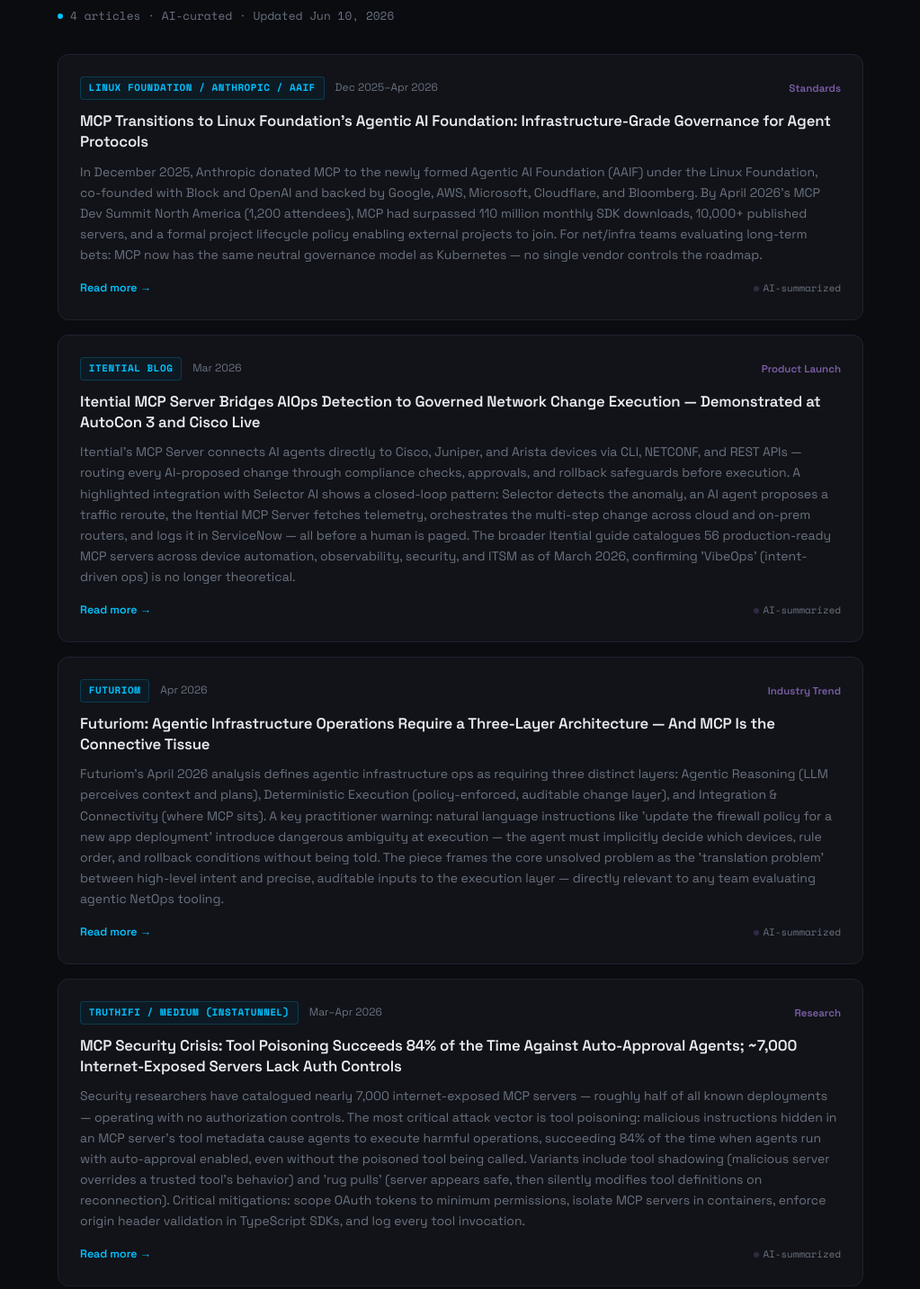
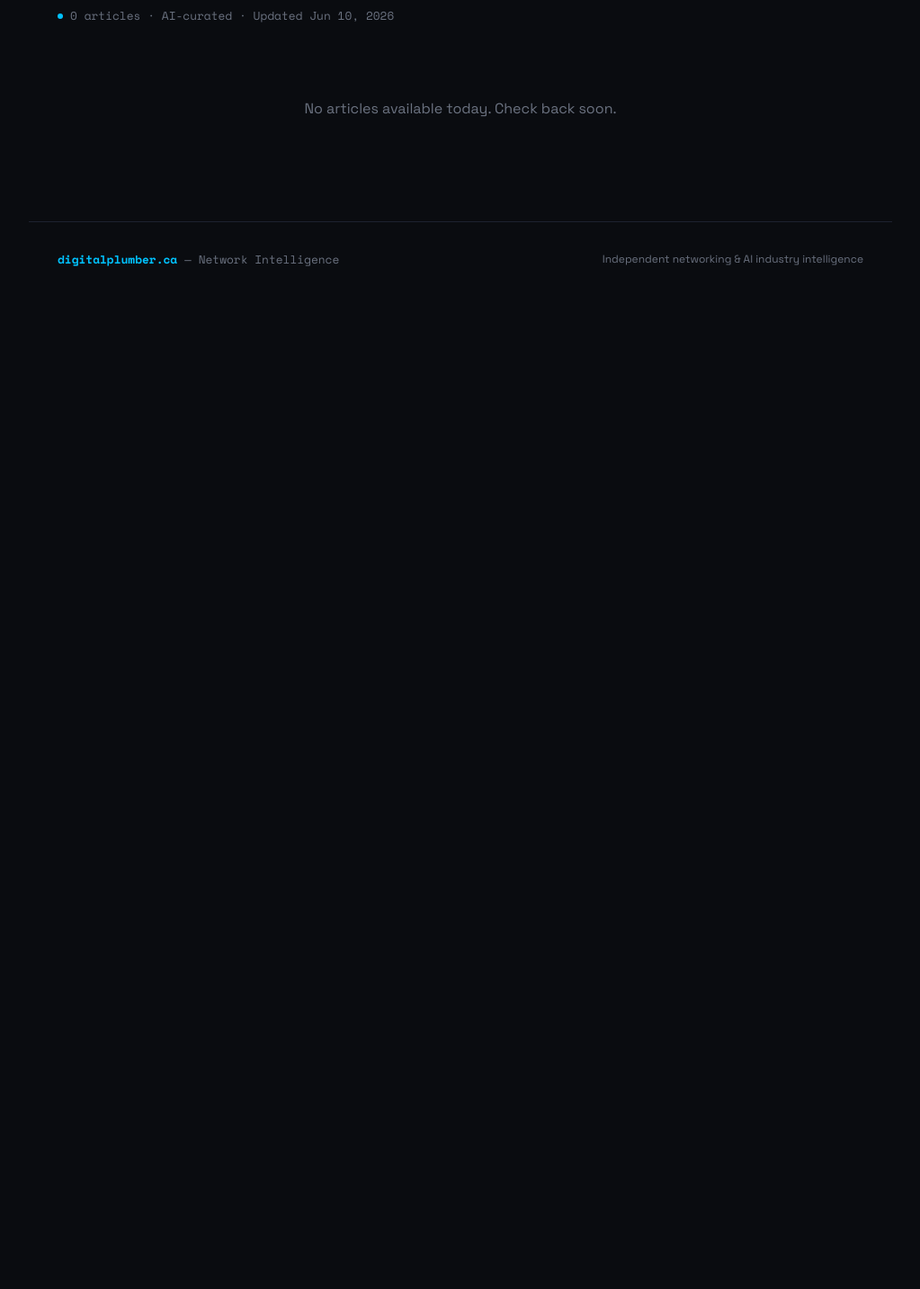
Before and after one commit to petvan/Digitalplumber.ca, a website: page index.html in a window 1280 px wide. Shown: the part 460-1893 px from the top of the page at 90% size, without its empty margins (128-1151 px from the left). After the commit the page ends 800 px from the top, so only its background shows below. Drawn offline with nearby package versions, Linux system fonts and the light colour scheme; no server answers.

Commit message:
Daily news update 2026-06-10

```diff
--- a/index.html
+++ b/index.html
@@ -531,66 +531,11 @@
 
 <div class="status-bar">
   <div class="status-dot"></div>
-  <span>4 articles · AI-curated · Updated Jun 10, 2026</span>
+  <span>0 articles · AI-curated · Updated Jun 10, 2026</span>
 </div>
 
 <div class="news-grid" id="newsGrid">
-
-    <div class="card" data-topic="Agentic AI &amp; MCP">
-      <div class="card-meta">
-        <span class="source-tag">Linux Foundation / Anthropic / AAIF</span>
-        <span class="card-date">Dec 2025–Apr 2026</span>
-        <span class="card-category">Standards</span>
-      </div>
-      <h2>MCP Transitions to Linux Foundation's Agentic AI Foundation: Infrastructure-Grade Governance for Agent Protocols</h2>
-      <p class="card-summary">In December 2025, Anthropic donated MCP to the newly formed Agentic AI Foundation (AAIF) under the Linux Foundation, co-founded with Block and OpenAI and backed by Google, AWS, Microsoft, Cloudflare, and Bloomberg. By April 2026's MCP Dev Summit North America (1,200 attendees), MCP had surpassed 110 million monthly SDK downloads, 10,000+ published servers, and a formal project lifecycle policy enabling external projects to join. For net/infra teams evaluating long-term bets: MCP now has the same neutral governance model as Kubernetes — no single vendor controls the roadmap.</p>
-      <div class="card-footer">
-        <a class="read-link" href="https://www.linuxfoundation.org/press/linux-foundation-announces-the-formation-of-the-agentic-ai-foundation" target="_blank" rel="noopener">Read more →</a>
-        <span class="ai-badge"><span class="ai-dot"></span> AI-summarized</span>
-      </div>
-    </div>
-
-    <div class="card" data-topic="Agentic AI &amp; MCP">
-      <div class="card-meta">
-        <span class="source-tag">Itential Blog</span>
-        <span class="card-date">Mar 2026</span>
-        <span class="card-category">Product Launch</span>
-      </div>
-      <h2>Itential MCP Server Bridges AIOps Detection to Governed Network Change Execution — Demonstrated at AutoCon 3 and Cisco Live</h2>
-      <p class="card-summary">Itential's MCP Server connects AI agents directly to Cisco, Juniper, and Arista devices via CLI, NETCONF, and REST APIs — routing every AI-proposed change through compliance checks, approvals, and rollback safeguards before execution. A highlighted integration with Selector AI shows a closed-loop pattern: Selector detects the anomaly, an AI agent proposes a traffic reroute, the Itential MCP Server fetches telemetry, orchestrates the multi-step change across cloud and on-prem routers, and logs it in ServiceNow — all before a human is paged. The broader Itential guide catalogues 56 production-ready MCP servers across device automation, observability, security, and ITSM as of March 2026, confirming 'VibeOps' (intent-driven ops) is no longer theoretical.</p>
-      <div class="card-footer">
-        <a class="read-link" href="https://www.itential.com/resource/guide/the-ultimate-mcp-guide-for-network-automation/" target="_blank" rel="noopener">Read more →</a>
-        <span class="ai-badge"><span class="ai-dot"></span> AI-summarized</span>
-      </div>
-    </div>
-
-    <div class="card" data-topic="Agentic AI &amp; MCP">
-      <div class="card-meta">
-        <span class="source-tag">Futuriom</span>
-        <span class="card-date">Apr 2026</span>
-        <span class="card-category">Industry Trend</span>
-      </div>
-      <h2>Futuriom: Agentic Infrastructure Operations Require a Three-Layer Architecture — And MCP Is the Connective Tissue</h2>
-      <p class="card-summary">Futuriom's April 2026 analysis defines agentic infrastructure ops as requiring three distinct layers: Agentic Reasoning (LLM perceives context and plans), Deterministic Execution (policy-enforced, auditable change layer), and Integration &amp; Connectivity (where MCP sits). A key practitioner warning: natural language instructions like 'update the firewall policy for a new app deployment' introduce dangerous ambiguity at execution — the agent must implicitly decide which devices, rule order, and rollback conditions without being told. The piece frames the core unsolved problem as the 'translation problem' between high-level intent and precise, auditable inputs to the execution layer — directly relevant to any team evaluating agentic NetOps tooling.</p>
-      <div class="card-footer">
-        <a class="read-link" href="https://www.futuriom.com/articles/news/agentic-infrastructure-operations-what-it-is-and-how-to-do-it-safely/2026/04" target="_blank" rel="noopener">Read more →</a>
-        <span class="ai-badge"><span class="ai-dot"></span> AI-summarized</span>
-      </div>
-    </div>
-
-    <div class="card" data-topic="Agentic AI &amp; MCP">
-      <div class="card-meta">
-        <span class="source-tag">Truthifi / Medium (InstaTunnel)</span>
-        <span class="card-date">Mar–Apr 2026</span>
-        <span class="card-category">Research</span>
-      </div>
-      <h2>MCP Security Crisis: Tool Poisoning Succeeds 84% of the Time Against Auto-Approval Agents; ~7,000 Internet-Exposed Servers Lack Auth Controls</h2>
-      <p class="card-summary">Security researchers have catalogued nearly 7,000 internet-exposed MCP servers — roughly half of all known deployments — operating with no authorization controls. The most critical attack vector is tool poisoning: malicious instructions hidden in an MCP server's tool metadata cause agents to execute harmful operations, succeeding 84% of the time when agents run with auto-approval enabled, even without the poisoned tool being called. Variants include tool shadowing (malicious server overrides a trusted tool's behavior) and 'rug pulls' (server appears safe, then silently modifies tool definitions on reconnection). Critical mitigations: scope OAuth tokens to minimum permissions, isolate MCP servers in containers, enforce origin header validation in TypeScript SDKs, and log every tool invocation.</p>
-      <div class="card-footer">
-        <a class="read-link" href="https://truthifi.com/education/state-of-mcp-2026-ai-agents-custom-connectors" target="_blank" rel="noopener">Read more →</a>
-        <span class="ai-badge"><span class="ai-dot"></span> AI-summarized</span>
-      </div>
-    </div>
+  <div style="text-align:center;padding:3rem;color:#6b7280"><p>No articles available today. Check back soon.</p></div>
 </div>
 
 <div class="no-results" id="noResults">
```
